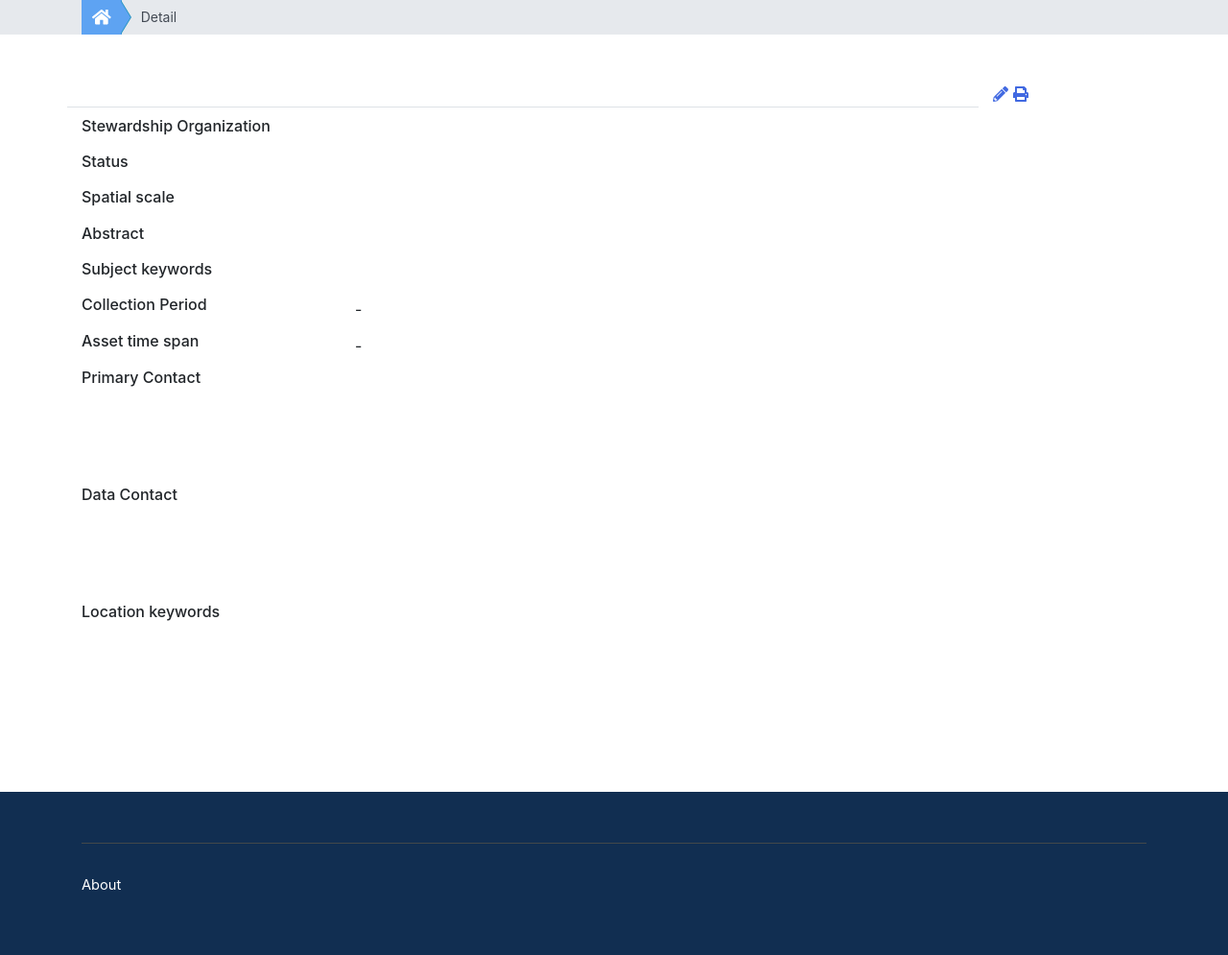
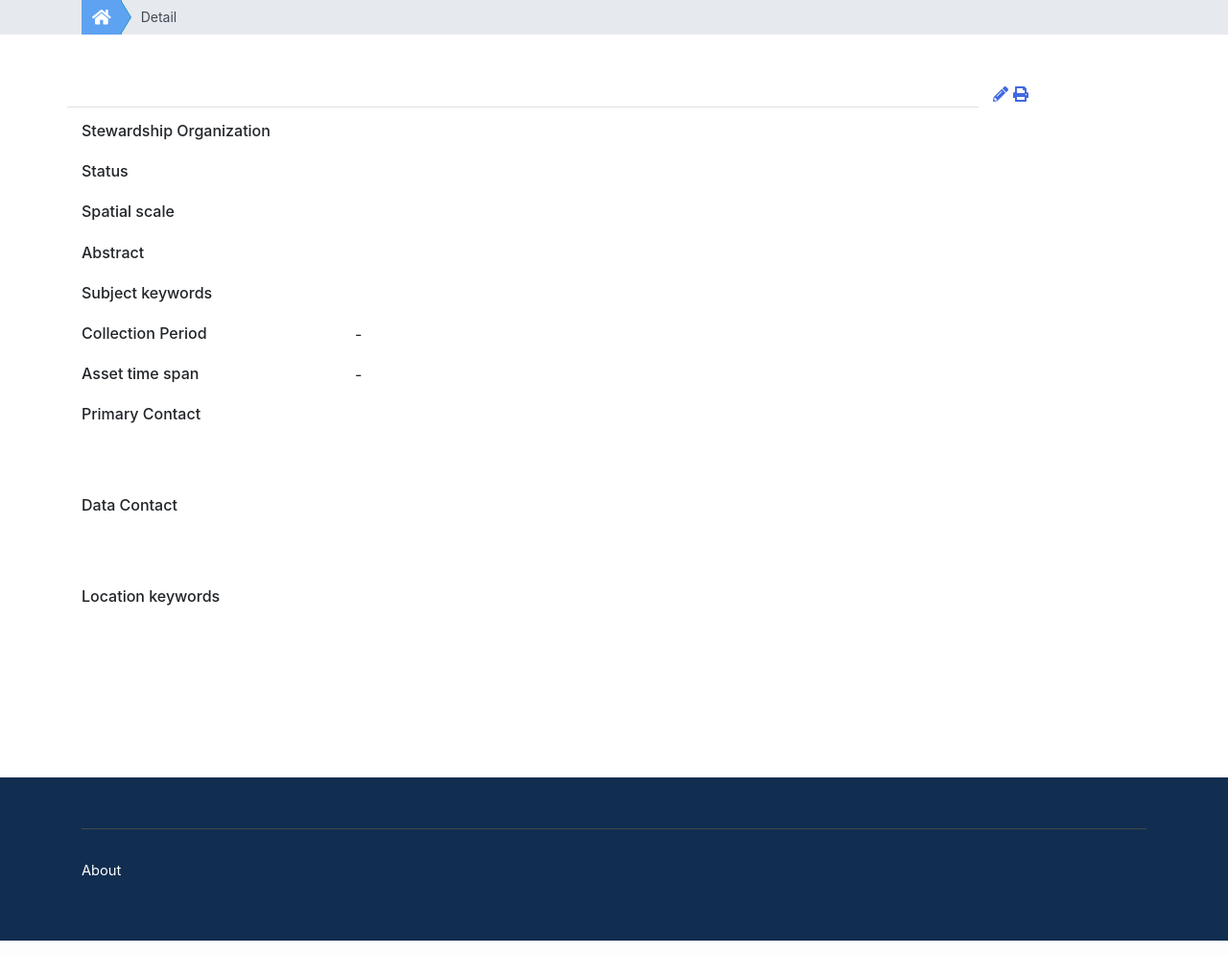
Before and after one commit to thoufer/mbp-metadatacatalog, a Django app: template asset/templates/asset_detail.html in a window 1280 px wide. Shown: the part 110-1105 px from the top of the page at 96% size. Run offline with Django 3.2, Linux system fonts and the light colour scheme; the template is opened without the code that fills it, so the values that code supplies are empty; some libraries are stand-ins or nearby versions.

Commit message:
Fix asset details view spacing (Closes #40).

```diff
--- a/static/css/site.css
+++ b/static/css/site.css
@@ -84,7 +84,8 @@ a, .page-link {
 }
 
 .row-grid {
-    margin-top: 10px;
+    margin-top: 15px;
+    line-height: 20px;
 }
 
 .cardinality {
```
